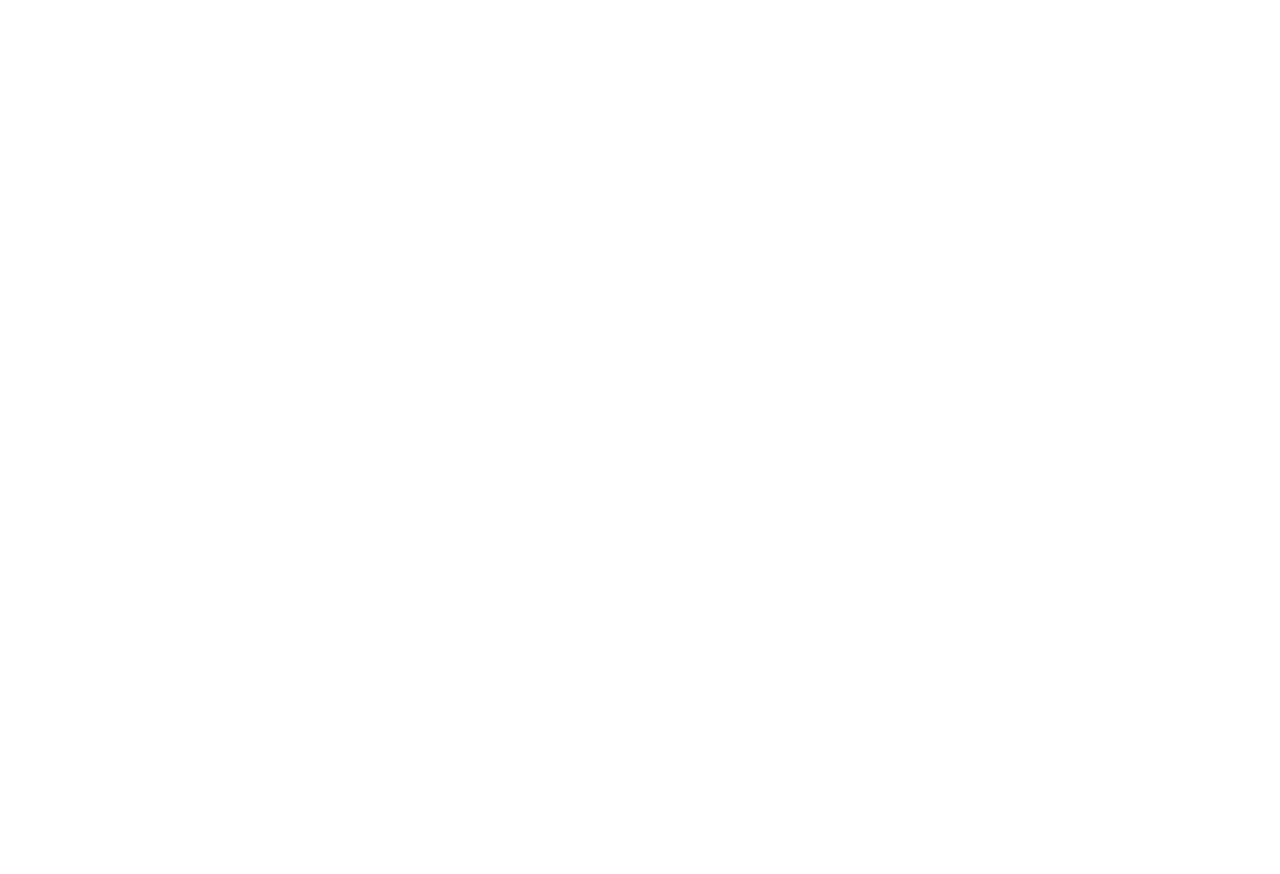
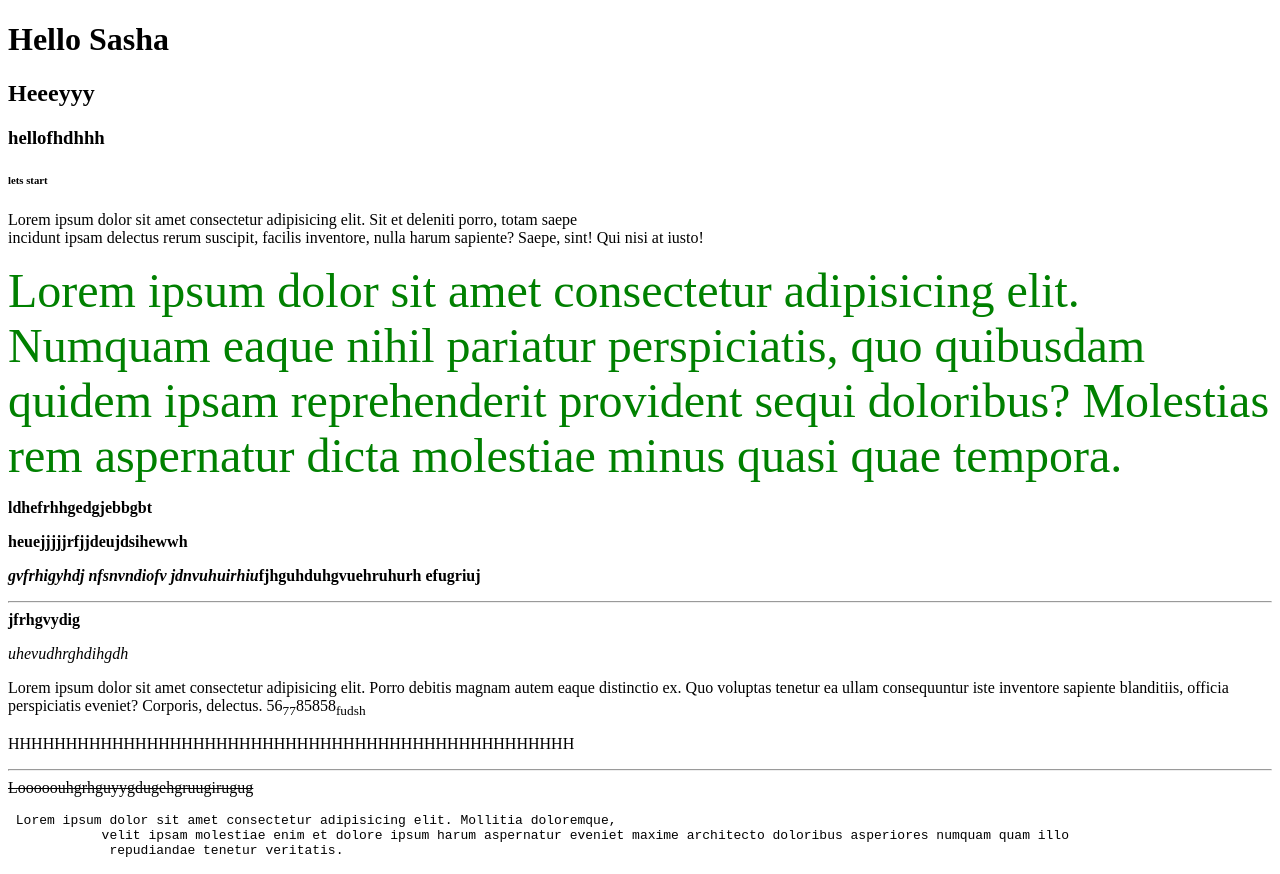
Before and after one commit to SashaDudyshyn/prog, a plain HTML site: page index.html in a window 1280 px wide. Before the commit the page ends 800 px from the top, so only its background shows below. Drawn offline with Linux system fonts and the light colour scheme.

Commit message:
homework

```diff
--- a/index.html
+++ b/index.html
@@ -4,9 +4,33 @@
     <meta charset="UTF-8">
     <meta http-equiv="X-UA-Compatible" content="IE=edge">
     <meta name="viewport" content="width=device-width, initial-scale=1.0">
-    <title>ohhhhh</title>
+    <title>Homework</title>
 </head>
 <body>
+    <h1>Hello Sasha</h1>
+    <h2>Heeeyyy</h2>
+    <h3>hellofhdhhh</h3>
+    <h6>lets start</h6>
+    <p>Lorem ipsum dolor sit amet consectetur adipisicing elit. Sit et deleniti porro, totam saepe <br> incidunt ipsam delectus rerum suscipit, facilis inventore, nulla harum sapiente? Saepe, sint! Qui nisi at iusto!</p>
+    <p><font color="green" size="56">Lorem ipsum dolor sit amet consectetur adipisicing elit. Numquam eaque nihil pariatur perspiciatis, quo quibusdam quidem ipsam reprehenderit provident sequi doloribus? Molestias rem aspernatur dicta molestiae minus quasi quae tempora.</font> </p>
+    <p><b>ldhefrhhgedgjebbgbt</b></p>
+    <p><strong>heuejjjjjrfjjdeujdsihewwh</strong></p>
+    <p><strong><em>gvfrhigyhdj nfsnvndiofv jdnvuhuirhiu</em>fjhguhduhgvuehruhurh efugriuj<hr>jfrhgvydig</strong></p>
+    <p><i>uhevudhrghdihgdh</i></p>
+    <span>Lorem ipsum dolor sit amet consectetur adipisicing elit. Porro debitis magnam autem eaque distinctio ex. Quo voluptas tenetur ea ullam consequuntur iste inventore sapiente blanditiis, officia perspiciatis eveniet? Corporis, delectus.</span>
+    <span>56<sub>77</sub>85858<sub>fudsh</sub></span>
+    <p>
+        HHHHHHHHHHHHHHHHHHHHHHHHHHHHHHHHHHHHHHHHHHHHHHHHH
+        <hr>
+        <del> Looooouhgrhguyygdugehgruugirugug </del>
+    </p>
+    <p>
+        <pre> Lorem ipsum dolor sit amet consectetur adipisicing elit. Mollitia doloremque,
+            velit ipsam molestiae enim et dolore ipsum harum aspernatur eveniet maxime architecto doloribus asperiores numquam quam illo
+             repudiandae tenetur veritatis.</pre>
+
+
+    </p>
 
 </body>
 </html>
```
